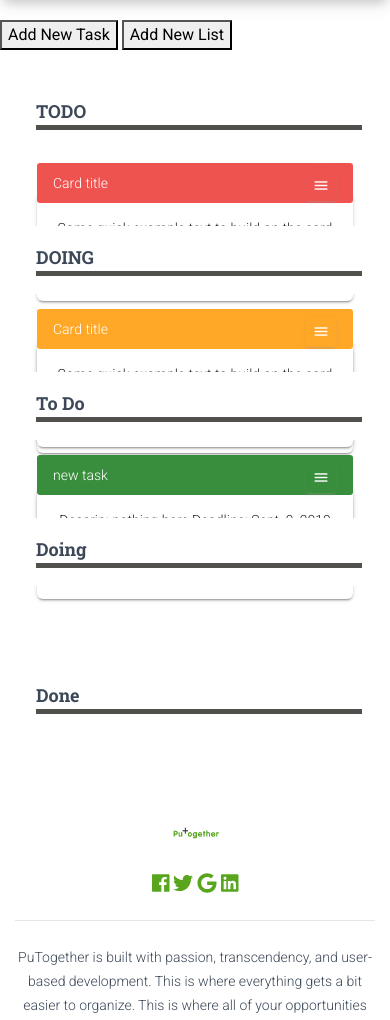
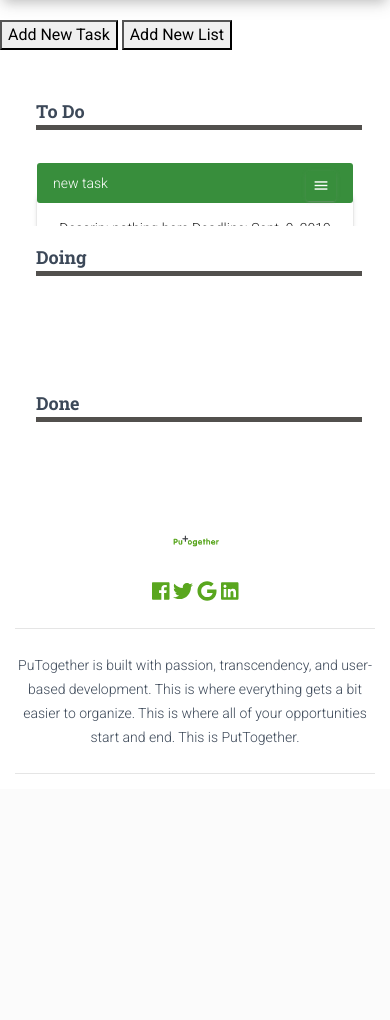
Before and after one commit to FahedSabellioglu/ZenVector, a Django app: page /PutTogether/Projects/54/ in a window 390 px wide. Shown: the part 55-1075 px from the top of the page. After the commit the page ends 829 px from the top, so only its background shows below. Run offline with Django 3.2, Linux system fonts and the light colour scheme; a user stored in the database is signed in; data comes from the database, SQL or seed files in the repository; both versions use the stored data as it was after the commit; some libraries are stand-ins or nearby versions.

Commit message:
lists colors, redirect to project page

```diff
--- a/Django/ZenVector/models.py
+++ b/Django/ZenVector/models.py
@@ -56,6 +56,8 @@ class state(models.Model):
     state_id = models.AutoField(primary_key=True)
     state_name = models.CharField(max_length=255)
     project_id = models.ForeignKey(Projects,db_column='project_id')
+    state_color = models.CharField(max_length=255,default='#59A61E')
+
 
 
 class Tasks(models.Model):
--- a/Django/ZenVector/static/js/forms.js
+++ b/Django/ZenVector/static/js/forms.js
@@ -106,10 +106,10 @@ $("#projectForm").off().on('submit',function (event) {
 
     $.ajax({
         type: "POST",
-        url: "CreateProject/",
+        url: "/PutTogether/CreateProject/",
         data: {usr_email: '{{ request.user.email }}', csrfmiddlewaretoken: csrftoken, p_name: project_name},
-        success: function () {
-            location.replace('/PutTogether/');
+        success: function (e) {
+            location.replace('/PutTogether/Projects/'+e.project_id.toString()+'/');
         },
         error: function () {
             console.log("error");
--- a/Django/ZenVector/static/js/project_page.js
+++ b/Django/ZenVector/static/js/project_page.js
@@ -146,7 +146,6 @@ function addList(e) {
     error_element.innerHTML="You can't leave the list name empty";
 
       var color = document.getElementById("headerColor").value;
-      console.log(color);
 
    if ($.trim(title).length  == 0){
         error_element.innerHTML="You can't leave the list name empty";
--- a/Django/ZenVector/templates/project.html
+++ b/Django/ZenVector/templates/project.html
@@ -12,80 +12,42 @@
     <div class="d-md-inline-flex d-sm-block" id="board">
 
 <!---------------------------------------------------------- TO DO List ---------------------------------------------------------->
-      <div class="col-xs-6 col-md-3">
-        <div class=card-list >
-          <div class="card-header">
-            <h4 class="card-list-title">TODO</h4>
-          </div>
-          <div class="card-list-body text-center"id="to-do">
-            <!-- task card -->
-            <div class="card">
-              <div  class="card-header card-header-danger2">
-                Card title
-                <button  style="position: absolute; right: 1rem;" type="button" class="btn btn-just-icon btn-sm" data-toggle="modal" data-target="#detailModal">
-                  <i class="material-icons">menu</i>
-                </button>
-              </div>
-              <div class="card-body">
-                <p class="card-text">Some quick example text to build on the card title and make up the bulk of the card's content.</p>
-              </div>
-            </div>
-            <!-- task card -->
-            <div class="card">
-              <div  class="card-header card-header-danger2">
-                Card title
-                <button  style="position: absolute; right: 1rem;" type="button" class="btn btn-just-icon btn-sm" data-toggle="modal" data-target="#detailModal">
-                  <i class="material-icons">menu</i>
-                </button>
-              </div>
-              <div class="card-body">
-                <p class="card-text">Some quick example text to build on the card title and make up the bulk of the card's content.</p>
-              </div>
-            </div>
-          </div>
-        </div>
-      </div>
+{#      <div class="col-xs-6 col-md-3">#}
+{#        <div class=card-list >#}
+{#          <div class="card-header">#}
+{#            <h4 class="card-list-title">TODO</h4>#}
+{#          </div>#}
+{#          <div class="card-list-body text-center"id="to-do">#}
+{#            <!-- task card -->#}
+{#            <div class="card">#}
+{#              <div  class="card-header card-header-danger2">#}
+{#                Card title#}
+{#                <button  style="position: absolute; right: 1rem;" type="button" class="btn btn-just-icon btn-sm" data-toggle="modal" data-target="#detailModal">#}
+{#                  <i class="material-icons">menu</i>#}
+{#                </button>#}
+{#              </div>#}
+{#              <div class="card-body">#}
+{#                <p class="card-text">Some quick example text to build on the card title and make up the bulk of the card's content.</p>#}
+{#              </div>#}
+{#            </div>#}
+{#            <!-- task card -->#}
+{#            <div class="card">#}
+{#              <div  class="card-header card-header-danger2">#}
+{#                Card title#}
+{#                <button  style="position: absolute; right: 1rem;" type="button" class="btn btn-just-icon btn-sm" data-toggle="modal" data-target="#detailModal">#}
+{#                  <i class="material-icons">menu</i>#}
+{#                </button>#}
+{#              </div>#}
+{#              <div class="card-body">#}
+{#                <p class="card-text">Some quick example text to build on the card title and make up the bulk of the card's content.</p>#}
+{#              </div>#}
+{#            </div>#}
+{#          </div>#}
+{#        </div>#}
+{#      </div>#}
 <!-------------------------------------------------- End of TO DO List ---------------------------------------------------------->
 
-
-
-<!---------------------------------------------------- DOING List ------------------------------------------------------------->
-      <div class="col-xs-6 col-md-3">
-        <div class=card-list >
-          <div class="card-header">
-            <h4 class="card-list-title">DOING</h4>
-          </div>
-          <div class="card-list-body text-center"id="doing">
-            <!-- task card -->
-            <div class="card">
-              <div  class="card-header card-header-warning2">
-                Card title
-                <button  style="position: absolute; right: 1rem;" type="button" class="btn btn-just-icon btn-sm" data-toggle="modal" data-target="#detailModal">
-                  <i class="material-icons">menu</i>
-                </button>
-              </div>
-              <div class="card-body">
-                <p class="card-text">Some quick example text to build on the card title and make up the bulk of the card's content.</p>
-              </div>
-            </div>
-            <!-- task card -->
-            <div class="card">
-              <div  class="card-header card-header-warning2">
-                Card title
-                <button  style="position: absolute; right: 1rem;" type="button" class="btn btn-just-icon btn-sm" data-toggle="modal" data-target="#detailModal">
-                  <i class="material-icons">menu</i>
-                </button>
-              </div>
-              <div class="card-body">
-                <p class="card-text">Some quick example text to build on the card title and make up the bulk of the card's content.</p>
-              </div>
-            </div>
-          </div>
-        </div>
-      </div>
-<!-------------------------------------------------- End of DOING List ---------------------------------------------------------->
-
-<!----------------------------------------------------  DONE List ---------------------------------------------------------->
+<!----------------------------------------------------  Lists ---------------------------------------------------------->
       {% for element in states %}
         <div class="col-xs-6 col-md-3">
         <div class=card-list >
--- a/Django/ZenVector/views.py
+++ b/Django/ZenVector/views.py
@@ -17,7 +17,7 @@ def fun_new_state(request,p_id):
         response.status_code = 404
         return  response
 
-    new_list = state(state_name=data['name'][0],project_id=proj_obj)
+    new_list = state(state_name=data['name'][0],project_id=proj_obj,state_color=data['color'][0])
     new_list.save()
     response.status_code = 200
     return response
@@ -26,11 +26,6 @@ def fun_new_task(response,p_id):
     data = dict(response.POST)
     proj_obj = Projects.objects.get(project_id=p_id)
     state_obj = state.objects.get(state_id=data['list_name'][0],project_id=proj_obj)
-    print data['list_name'][0]
-    # print state_obj
-
-
-
 
     if Tasks.objects.filter(task_name=data['title'][0],task_project_id=proj_obj).exists():
         response = JsonResponse({"message":"The task already exists"})
@@ -87,9 +82,6 @@ def move_task(request,p_id):
 
 def page_Home(response):
 
-    for p in Projects.objects.all():
-        print p.project_id
-
     return render(response,'index.html')
 
 
@@ -103,14 +95,24 @@ def func_logout(request):
 @login_required(login_url='/PutTogether/')
 def func_create_project(request):
     data = dict(request.POST)
-    usrObj= Users.objects.get(email='fahedshabani@std.sehir.edu.tr')
+    usrObj= Users.objects.get(email=request.user.email)
     project = Projects(usr_email=usrObj,project_name=data['p_name'][0])
     project.save()
-    rtn  = JsonResponse({'message':"created"})
+
+
+    # Default lists
+    to_do_list = state(state_name='To Do',project_id=project)
+    doing_list = state(state_name='Doing',project_id=project)
+    done_list = state(state_name='Done',project_id=project)
+
+    to_do_list.save()
+    doing_list.save()
+    done_list.save()
+
+    rtn  = JsonResponse({'message':"created","project_id" :project.project_id})
     rtn.status_code = 200
     return  rtn
 
-@login_required(login_url='/PutTogether/')
 def func_login(request):
     data = dict(request.POST)
     print data,'new'
```
Also changed, not shown: Django/ZenVector/migrations/0006_tasks_task_color.py (added), Django/ZenVector/migrations/0007_auto_20191119_0653.py (added), Django/db.sqlite3, 4 other files.
